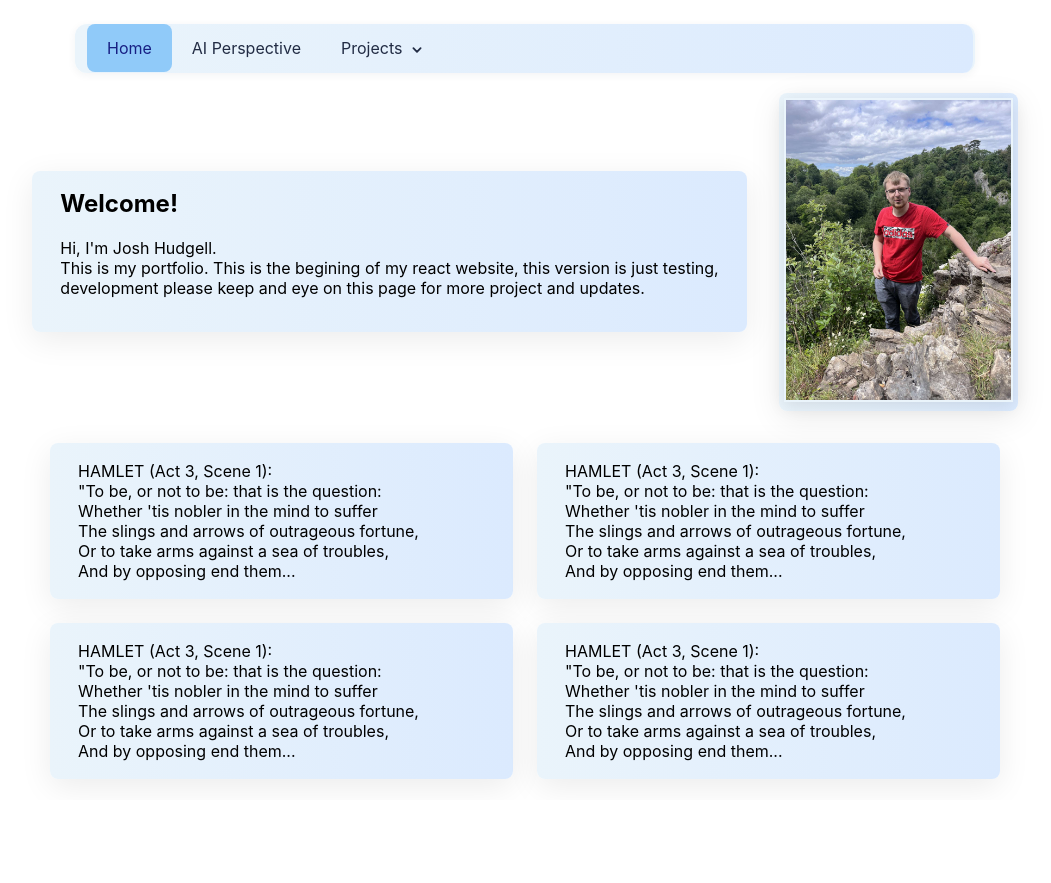
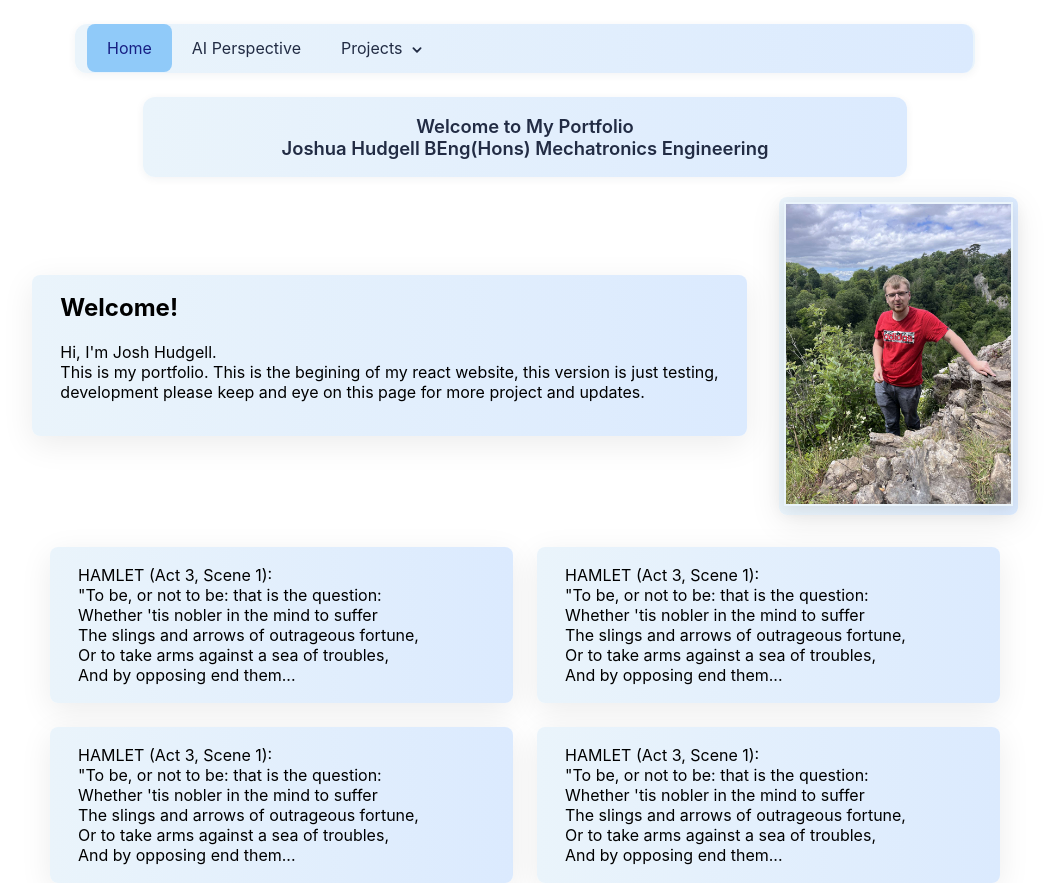
Before and after one commit to Squashable/Squashable.github.io, a React (Create React App) app: page / in a window 1280 px wide. Shown: the whole page, without its empty margins (115-1166 px from the left). Before the commit the page ends 800 px from the top, so only its background shows below. Built offline with nearby package versions, Linux system fonts and the light colour scheme.

Commit message:
add the page title back from the HTML version

```diff
--- a/src/Navbar.jsx
+++ b/src/Navbar.jsx
@@ -1,23 +1,47 @@
 import React, { useState } from "react";
-import { Link } from "react-router-dom";
+import { Link, useLocation } from "react-router-dom";
 import "./navbar.css";
 
 const pageMap = {
-  "website-home.html": "Welcome to My Portfolio\nJoshua Hudgell BEng(Hons) Mechatronics Engineering ",
-  "Artifical.html": "My Stance on AI Use",
-  "website-turret.html": "Turret",
-  "website-model-rail.html": "Model Rail",
-  "website-project.html": "Website Building"
+  "/": "Welcome to My Portfolio\nJoshua Hudgell BEng(Hons) Mechatronics Engineering ",
+  "/Artifical": "My Stance on AI Use",
+  "/website-turret.html": "Turret",
+  "/website-model-rail.html": "Model Rail",
+  "/website-project.html": "Website Building",
+  "/Project04.html": "Future Project 04",
+  "/Project05.html": "Future Project 05",
+  "/Project06.html": "Future Project 06",
+  "/Project07.html": "Future Project 07",
+  "/Project08.html": "Future Project 08",
+  "/Project09.html": "Future Project 09",
+  "/Project10.html": "Future Project 10"
+};
+
+const titleBoxStyle = {
+  background: 'linear-gradient(90deg, #eaf4fb 0%, #dbeafe 100%)',
+  borderRadius: '12px',
+  padding: '18px 32px',
+  margin: '24px auto 0 auto',
+  fontWeight: 600,
+  fontSize: '1.15em',
+  color: '#222c44',
+  boxShadow: '0 2px 8px rgba(34,44,68,0.06)',
+  maxWidth: '700px',
+  textAlign: 'center',
+  display: 'block',
 };
 
 const Navbar = () => {
   const [dropdownOpen, setDropdownOpen] = useState(false);
-  const currentPage = window.location.pathname.split("/").pop();
+  const location = useLocation();
+  const currentPath = location.pathname;
+  const pageTitle = pageMap[currentPath] || "";
 
   return (
+    <>
       <nav className="navbar">
-      <Link to="/" className={currentPage === "" ? "active" : ""}>Home</Link>
-      <Link to="/Artifical" className={currentPage === "Artifical" ? "active" : ""}>AI Perspective</Link>
+        <Link to="/" className={currentPath === "/" ? "active" : ""}>Home</Link>
+        <Link to="/Artifical" className={currentPath === "/Artifical" ? "active" : ""}>AI Perspective</Link>
         <div
           className="dropdown"
           onMouseEnter={() => setDropdownOpen(true)}
@@ -43,6 +67,14 @@ const Navbar = () => {
           </div>
         </div>
       </nav>
+      {pageTitle && (
+        <div style={titleBoxStyle}>
+          {pageTitle.split('\n').map((line, i) => (
+            <div key={i}>{line}</div>
+          ))}
+        </div>
+      )}
+    </>
   );
 };
 
```
Lines whose indentation alone changed are shown as unchanged.
